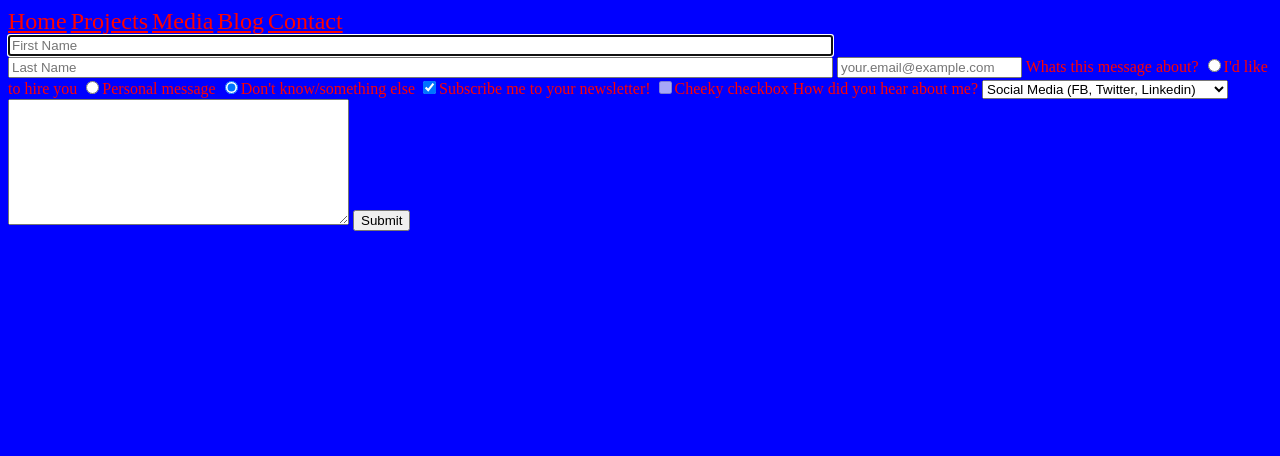
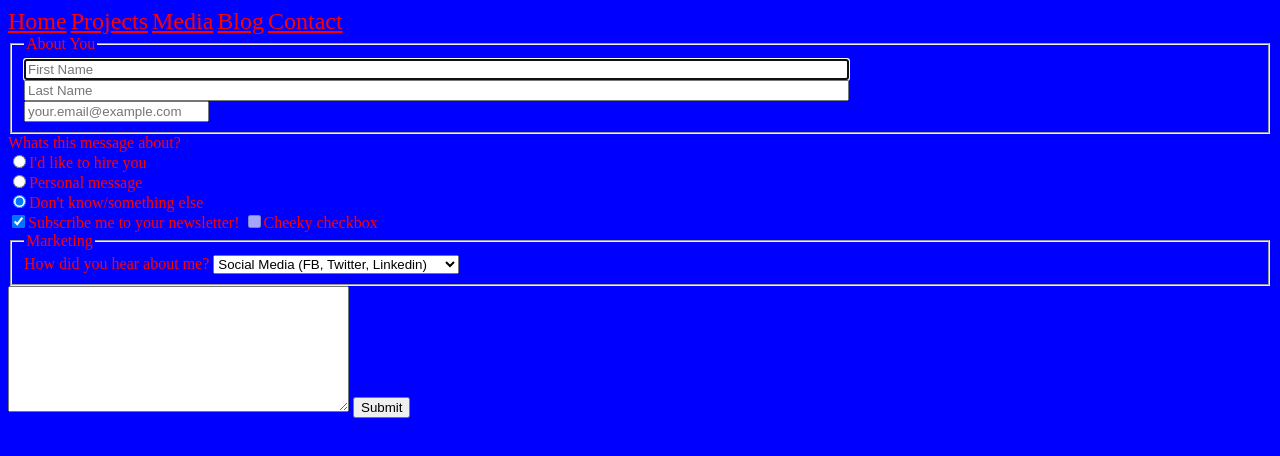
Before and after one commit to shaneo92/shanebouverie-portfolio, a plain HTML site: page contact/index.html in a window 1280 px wide. Drawn offline with Linux system fonts and the light colour scheme.

Commit message:
add new fields to form

```diff
--- a/contact/index.html
+++ b/contact/index.html
@@ -21,21 +21,25 @@
   </nav>
 
   <div class="container">
-
-  <form class="action" action="index.html" method="post">
-    <input type="text" name="firstname" placeholder="First Name" size="100" autofocus>
-    <input type="text" name="lastname" placeholder="Last Name" size="100">
-    <input type="email" name="useremail" placeholder="your.email@example.com">
-
-    <label>Whats this message about?
-      <input type="radio" name="subject" value="professional" checked><span>I'd like to hire you</span>
-      <input type="radio" name="subject" value="personal" checked><span>Personal message</span>
-    <input type="radio" name="subject" value="other" checked><span>Don't know/something else</span>
-  </labe>
+    <fieldset>
+  <legend>About You</legend>
+  <form class="" action="https://formspree.io/shane@wearehi5.com"
+      method="POST""  method="post">
+    <input type="text" name="firstname" placeholder="First Name" size="100" autofocus><br>
+    <input type="text" name="lastname" placeholder="Last Name" size="100"><br>
+    <input type="email" name="useremail" placeholder="your.email@example.com"><br>
+</fieldset>
+    <label>Whats this message about?<br>
+      <input type="radio" name="subject" value="professional" checked><span>I'd like to hire you</span><br>
+      <input type="radio" name="subject" value="personal" checked><span>Personal message</span><br>
+    <input type="radio" name="subject" value="other" checked><span>Don't know/something else</span><br>
+  </label>
 
     <input type="checkbox" name="optin" value="trusting"checked>Subscribe me to your newsletter!
     <input type="checkbox" name="optout" value="skeptical" disabled>Cheeky checkbox
 
+<fieldset>
+   <legend>Marketing</legend>
    <label for="marketing">How did you hear about me?</label>
    <select name="marketing">
      <optgroup label="online">
@@ -52,7 +56,7 @@
     </optgroup>
     <option value="other">Other</option>
   </select>
-
+</fieldset>
   <textarea name="user_message" rows="8" cols="40"></textarea>
   <input type="submit">
 </form>
```
